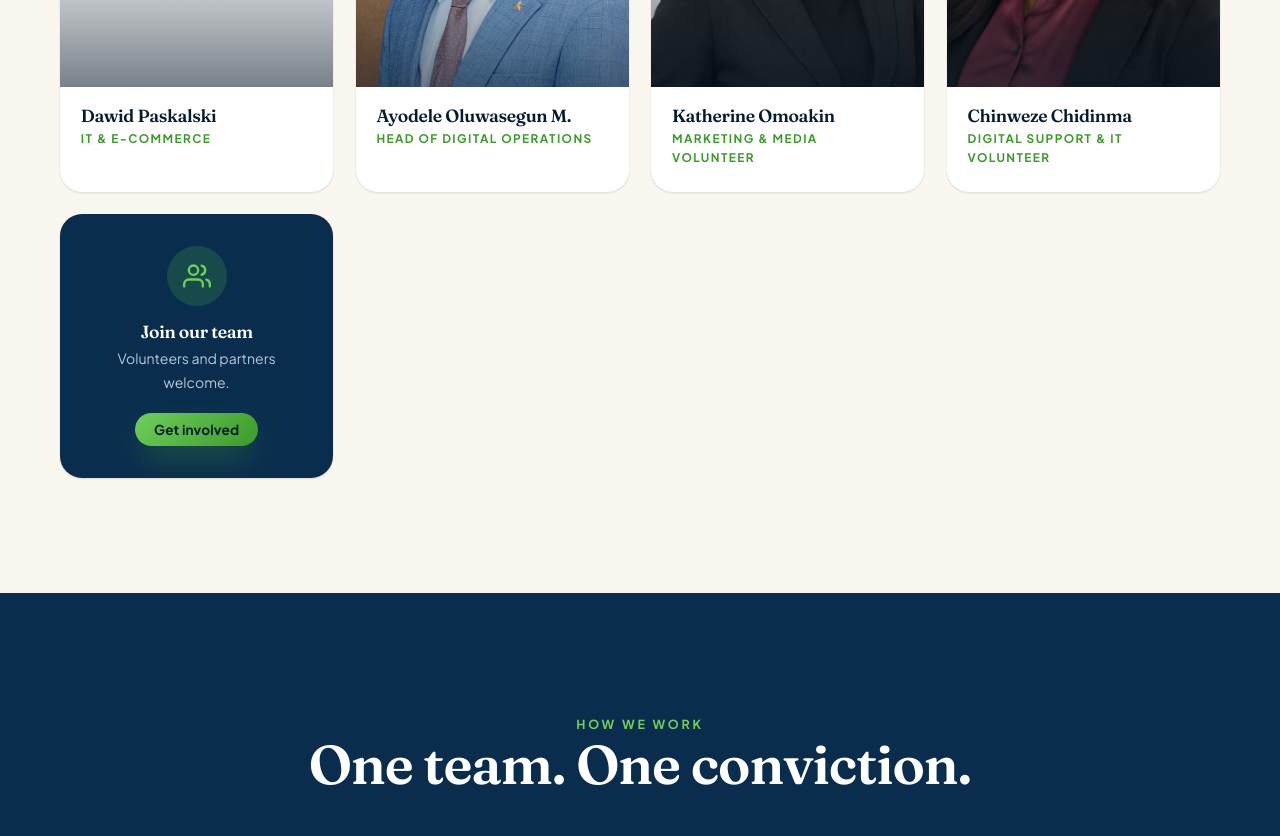
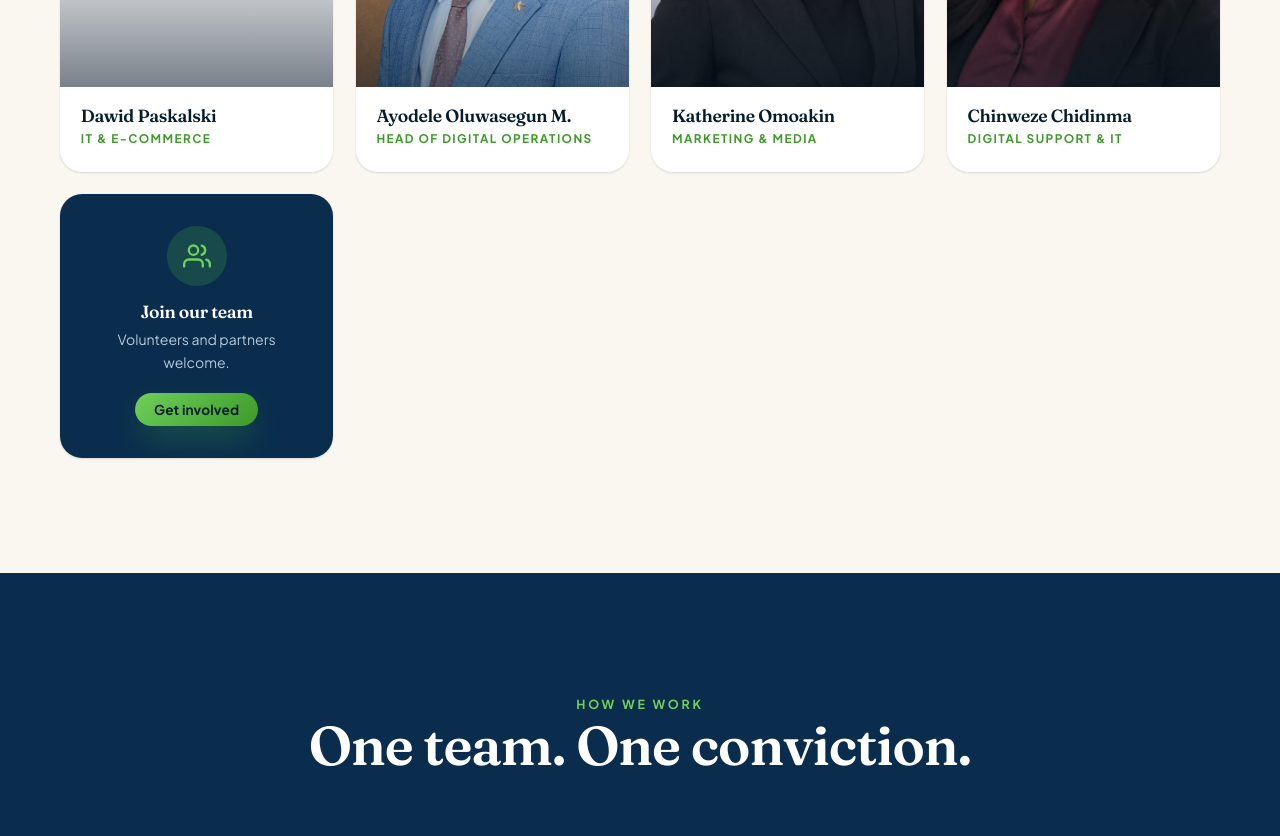
Before and after one commit to MoyebiAyo/JP-Collins, a website: page team.html in a window 1280 px wide. Shown: the part 1620-2456 px from the top of the page. Drawn offline with Linux system fonts and the light colour scheme.

Commit message:
Remove 'Volunteer' from Katherine and Chinweze role titles

```diff
--- a/team.html
+++ b/team.html
@@ -85,11 +85,11 @@
           </div>
           <div class="team-card reveal d1">
             <div class="photo"><img src="assets/img/team/katherine-omoakin.jpg" alt="Katherine Omoakin" /></div>
-            <div class="info"><h4>Katherine Omoakin</h4><div class="role">Marketing &amp; Media Volunteer</div></div>
+            <div class="info"><h4>Katherine Omoakin</h4><div class="role">Marketing &amp; Media</div></div>
           </div>
           <div class="team-card reveal d2">
             <div class="photo"><img src="assets/img/team/chinweze-chidinma.jpg" alt="Chinweze Chidinma" /></div>
-            <div class="info"><h4>Chinweze Chidinma</h4><div class="role">Digital Support &amp; IT Volunteer</div></div>
+            <div class="info"><h4>Chinweze Chidinma</h4><div class="role">Digital Support &amp; IT</div></div>
           </div>
           <div class="team-card reveal d3" style="display:flex; flex-direction:column; justify-content:center; align-items:center; text-align:center; padding:2rem; background:var(--green-800); border:none;">
             <div style="width:60px; height:60px; border-radius:50%; background:rgba(84, 191, 64,0.2); display:grid; place-items:center; margin-bottom:1rem; color:var(--gold-400);">
```
